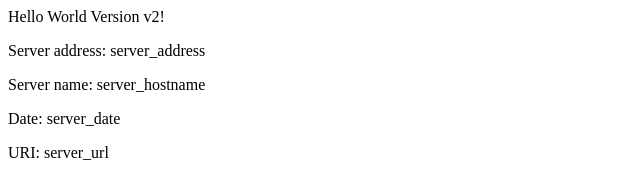
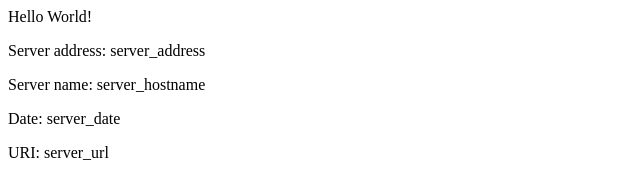
Before and after one commit to cheng0214/eks-example, a plain HTML site: page src/index.html in a window 1280 px wide. Shown: the full height of the page, 0-640 px from the left. Drawn offline with Linux system fonts and the light colour scheme.

Commit message:
Revert "modify v2"
This reverts commit 4f4561d8c864519f9c8870af63c6fdbda5d50ca3.

```diff
--- a/src/index.html
+++ b/src/index.html
@@ -1,8 +1,8 @@
 <head>
-<title>Hello World Version V2</title>
+<title>Hello World</title>
 </head>
 <div class="info">
-<h>Hello World Version v2!</h>
+<h>Hello World!</h>
 <p><span>Server&nbsp;address:</span> <span>server_address</span></p>
 <p><span>Server&nbsp;name:</span> <span>server_hostname</span></p>
 <p class="smaller"><span>Date:</span> <span>server_date</span></p>
```
